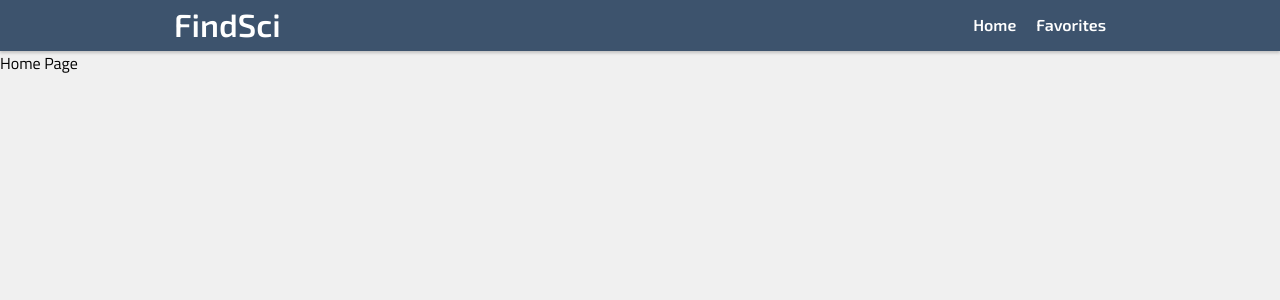
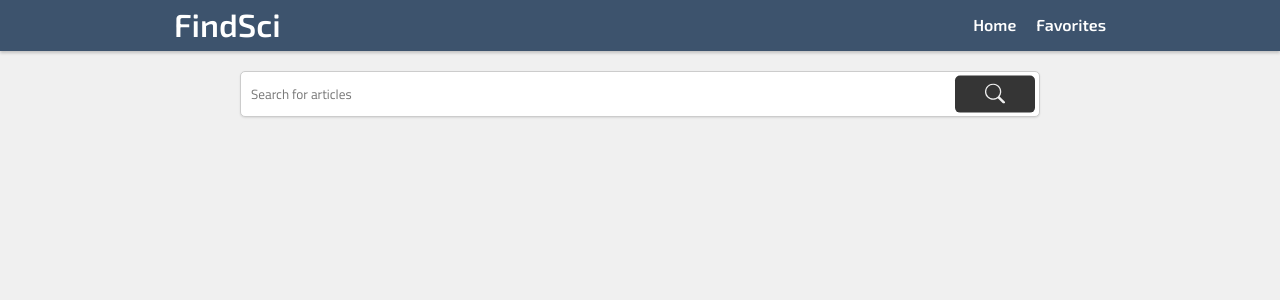
Before and after one commit to oguiaugusto/mettzer-challenge, a React (Create React App) app: page / in a window 1280 px wide. Shown: the top 300 px of the page. Built offline with nearby package versions, Linux system fonts and the light colour scheme; no server answers.

Commit message:
feat: insert search bar to the home page

```diff
--- a/src/pages/Home.tsx
+++ b/src/pages/Home.tsx
@@ -1,11 +1,12 @@
 import React from 'react';
 import Header from '../components/Header';
+import SearchBar from '../components/SearchBar';
 
 const Home: React.FC = () => {
   return (
     <div>
       <Header />
-      <p>Home Page</p>
+      <SearchBar />
     </div>
   );
 };
```
